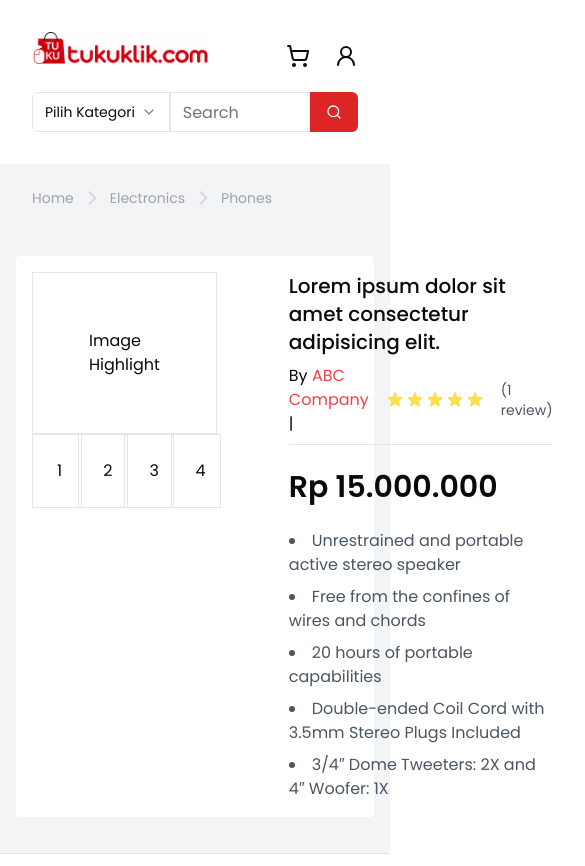
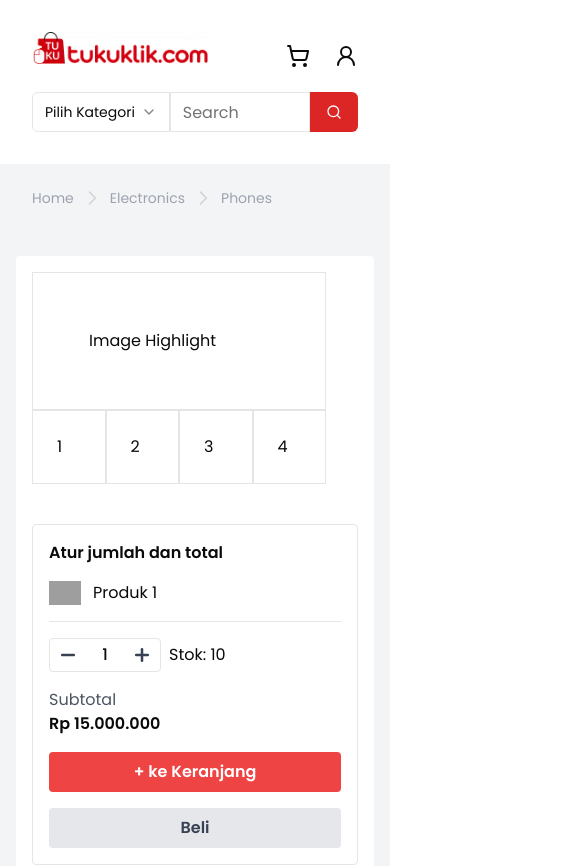
Before and after one commit to Alivan21/tukuklik-nextjs, a Next.js app: page /product/1 in a window 390 px wide. Shown: the top 866 px of the page, 585 px wide, since content can reach past the window. Built offline with nearby package versions, Linux system fonts and the light colour scheme; grey boxes are pictures that could not be loaded.

Commit message:
fix: product detail responsive

```diff
--- a/src/app/(app)/product/[slug]/components/ProductDetail.tsx
+++ b/src/app/(app)/product/[slug]/components/ProductDetail.tsx
@@ -5,8 +5,8 @@ import QuantityButton from "./ui/QuantityButton";
 
 function ProductDetail() {
   return (
-    <section className="grid auto-cols-auto grid-flow-col gap-10 rounded-sm bg-white p-4">
-      <aside className="mr-8 flex flex-col gap-0">
+    <section className="grid gap-10 rounded-sm bg-white p-4 lg:grid-cols-12 xl:auto-cols-auto xl:grid-flow-col">
+      <aside className="order-1 mr-8 flex flex-col gap-0 md:col-span-8 xl:col-span-4">
         <div className="mb-0 border p-14">Image Highlight</div>
         <div className="grid grid-cols-4">
           <span className="border p-6">1</span>
@@ -15,16 +15,16 @@ function ProductDetail() {
           <span className="border p-6">4</span>
         </div>
       </aside>
-      <div className="flex max-w-xl flex-col gap-6">
+      <div className="order-3 flex max-w-xl flex-col gap-6 md:col-span-7 xl:order-2 xl:col-span-6">
         <div className="flex flex-col gap-2">
           <h1 className="text-xl font-medium">Lorem ipsum dolor sit amet consectetur adipisicing elit.</h1>
-          <div className="flex gap-4 border-b pb-2">
+          <div className="flex flex-col gap-4 border-b pb-2 md:flex-row">
             <span>
               By{" "}
               <Link className="text-red-500 hover:text-red-600" href="#">
                 ABC Company
               </Link>{" "}
-              |
+              <span className="hidden md:inline">|</span>
             </span>
             <div className="flex items-center">
               {[1, 2, 3, 4, 5].map(star => (
@@ -53,7 +53,7 @@ function ProductDetail() {
           </ul>
         </div>
       </div>
-      <aside className="flex max-w-xs flex-col gap-4 rounded-sm border p-4">
+      <aside className="order-2 flex max-w-4xl flex-col gap-4 rounded-sm border p-4 md:col-span-7 xl:order-3 xl:col-span-5">
         <h3 className="font-semibold">Atur jumlah dan total</h3>
         <div className="flex items-center gap-3">
           <Image alt="produk" height={32} src="/images/placeholder.png" width={32} />
@@ -64,7 +64,7 @@ function ProductDetail() {
           <QuantityButton />
           <span className="my-auto">Stok: 10</span>
         </div>
-        <div className="flex justify-between">
+        <div className="flex flex-col justify-between xl:flex-row">
           <span className="text-gray-600">Subtotal</span>
           <span className="font-semibold">Rp 15.000.000</span>
         </div>
```
